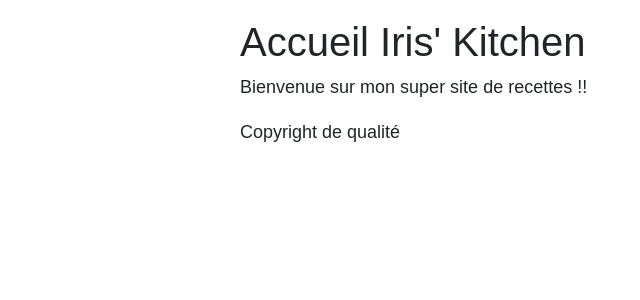
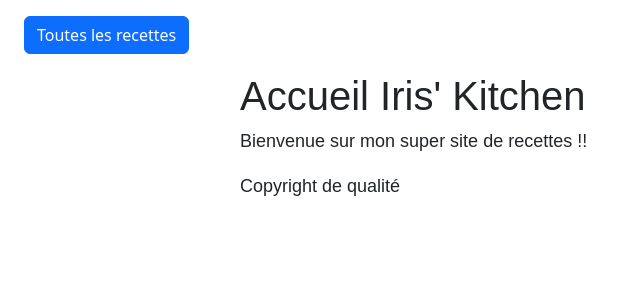
Before and after one commit to irisdev16/iris_kitchen, a Symfony app: template templates/Public/home/index.html.twig in a window 1280 px wide. Shown: the part 56-356 px from the top of the page, without its empty margins (0-640 px from the left). Run offline with Twig, Linux system fonts and the light colour scheme; the template is opened without the code that fills it, so the values that code supplies are empty; some libraries are stand-ins or nearby versions.

Commit message:
ajout boutons

```diff
--- a/templates/Public/home/index.html.twig
+++ b/templates/Public/home/index.html.twig
@@ -8,6 +8,8 @@
     .example-wrapper code { background: #F5F5F5; padding: 2px 6px; }
 </style>
 
+    <a href="{{ path('admin_list_recipes') }}" class="btn btn-primary mt-3 mx-4">Toutes les recettes</a>
+
 <div class="example-wrapper">
 
     <h1>Accueil Iris' Kitchen</h1>
--- a/templates/admin/recipe/list_recipes.html.twig
+++ b/templates/admin/recipe/list_recipes.html.twig
@@ -12,6 +12,7 @@
             <th style="border: 1px solid black; padding: 8px;">Ingrédients</th>
             <th style="border: 1px solid black; padding: 8px;">Date de création</th>
             <th>Image</th>
+            <th>Actions</th>
 
         </tr>
 
@@ -22,6 +23,8 @@
             <td style="border: 1px solid black; padding: 8px;">{{ recipe.ingredients }}</td>
             <td style="border: 1px solid black; padding: 8px;">{{ recipe.createdAt.format('d/m/Y H:i:s') }}</td>
             <td> <img src="{{ asset ('assets/images/' ~ recipe.image) }}"></td>
+            <td><p><a href="{{ path('admin_delete_recipe', {'id':recipe.id}) }}" class="btn btn-primary mt-3">Supprimer</a></p></td>
+            <td><p><a href="{{ path('admin_update_recipe', {'id':recipe.id}) }}" class="btn btn-primary mt-3">Modifier</a></p></td>
 
         </tr>
     {% endfor %}
```
